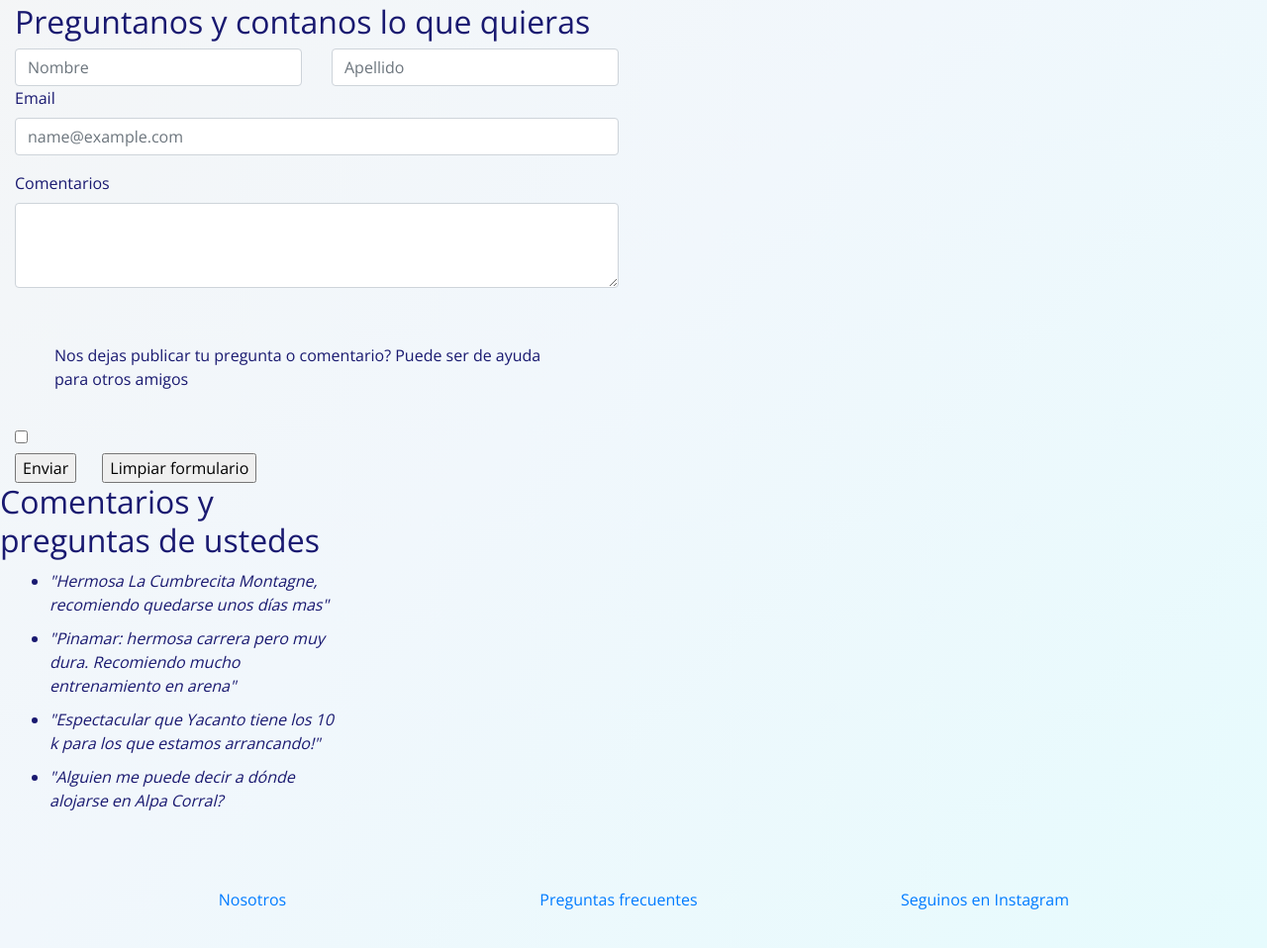
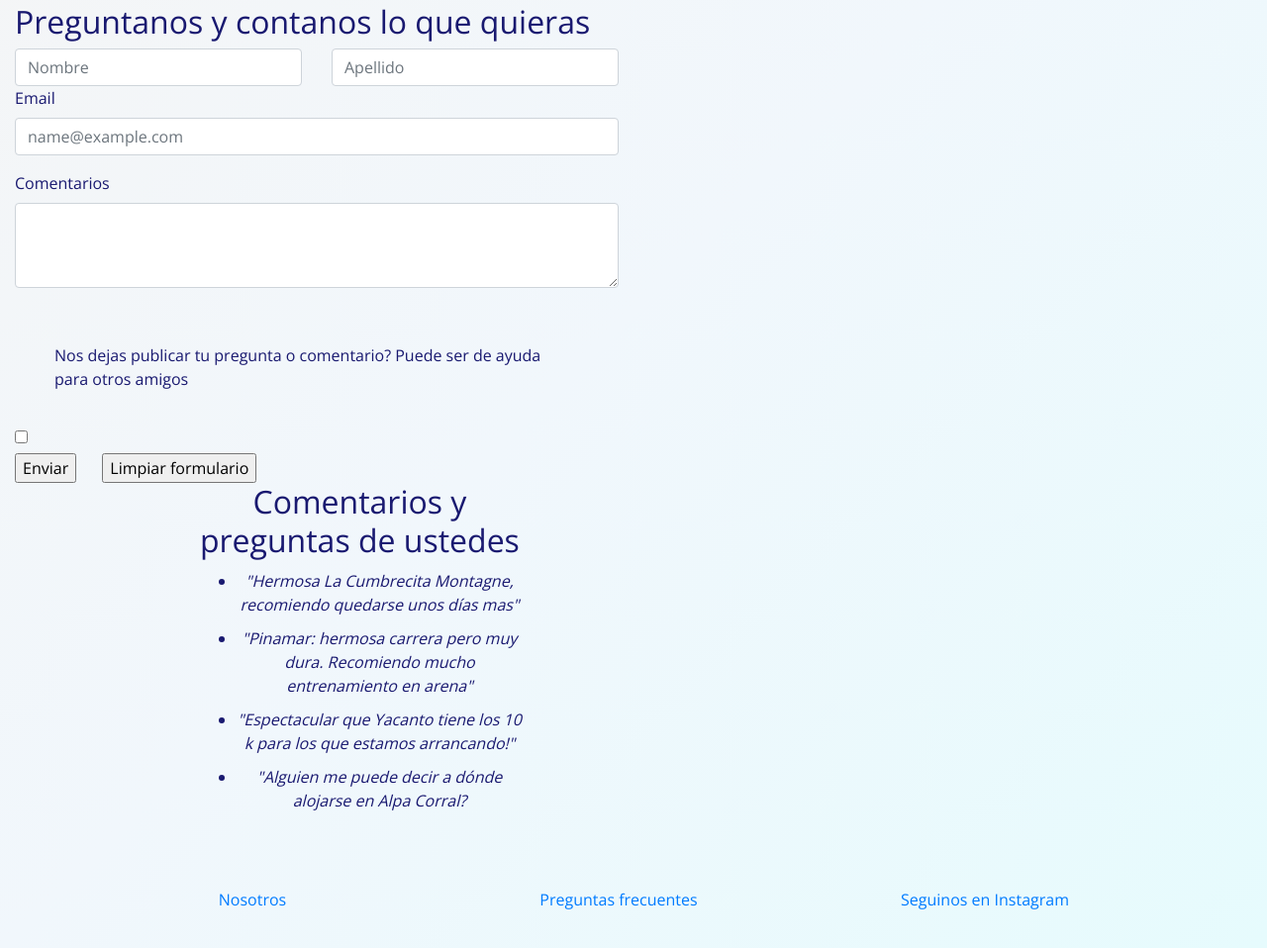
Before and after one commit to jcabanellas/mi_repositorio, a website: page Pages/quienessomos.html in a window 1280 px wide. Shown: the part 336-1294 px from the top of the page at 99% size. Drawn offline with nearby package versions, Linux system fonts and the light colour scheme.

Commit message:
seguimos con form

```diff
--- a/Pages/quienessomos.html
+++ b/Pages/quienessomos.html
@@ -121,7 +121,7 @@
         </div>
 
         <div class="row">
-                <div class="col col-12 col-md-6">
+                <div class="col col-12 col-md-6 comentarios">
                     <h2>Comentarios y preguntas de ustedes</h2>
                         <ul class="listaComentarios">
                             <li>"Hermosa La Cumbrecita Montagne, recomiendo quedarse unos días mas"</li>
--- a/SCSS/estilos.scss
+++ b/SCSS/estilos.scss
@@ -169,10 +169,16 @@ footer{margin-top: 20px;
 
 
 
-
 .margenLimpiar{margin-left: 22px; margin-top: 10px;}
 
+
+.comentarios{text-align:center;
+            margin-left: auto;
+            margin-right: auto;
+}
+
 .listaComentarios{font-style:italic;}
+
 
 
 
```
Also changed, not shown: Css/estilo.css.
